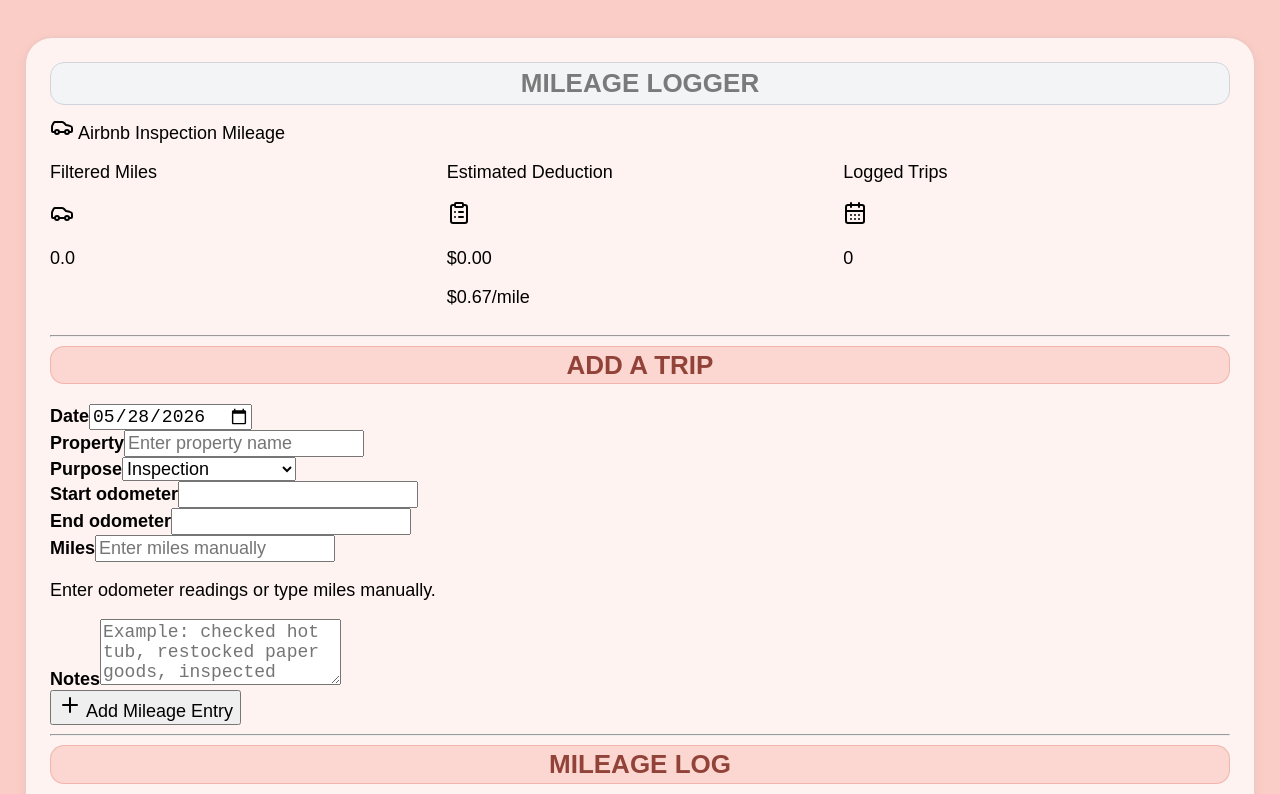
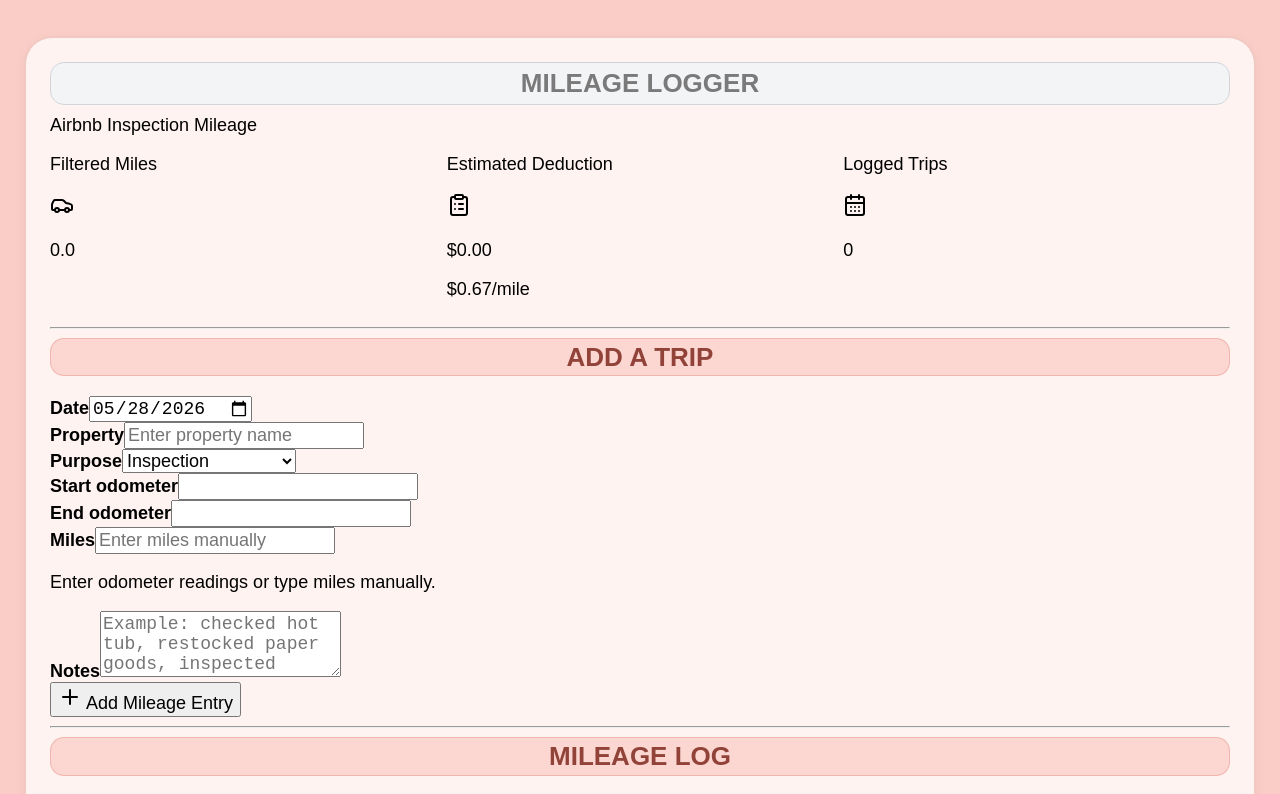
Before and after one commit to howmanymilestohome/airbnb-mileage-logger, a React (Vite) app: page / in a window 1280 px wide. Shown: the top 794 px of the page. Built offline with nearby package versions, Linux system fonts and the light colour scheme.

Commit message:
Update App.jsx

```diff
--- a/src/App.jsx
+++ b/src/App.jsx
@@ -192,8 +192,8 @@ export default function AirbnbMileageLogger() {
   <h1 className="title-heading">MILEAGE LOGGER</h1>
 </div>
  <div className="mb-2 flex items-center gap-2 text-sm font-medium text-slate-500">
-              <Car className="h-4 w-4" /> Airbnb Inspection Mileage
-            </div>
+  Airbnb Inspection Mileage
+</div>
 
           </div>
 
```
